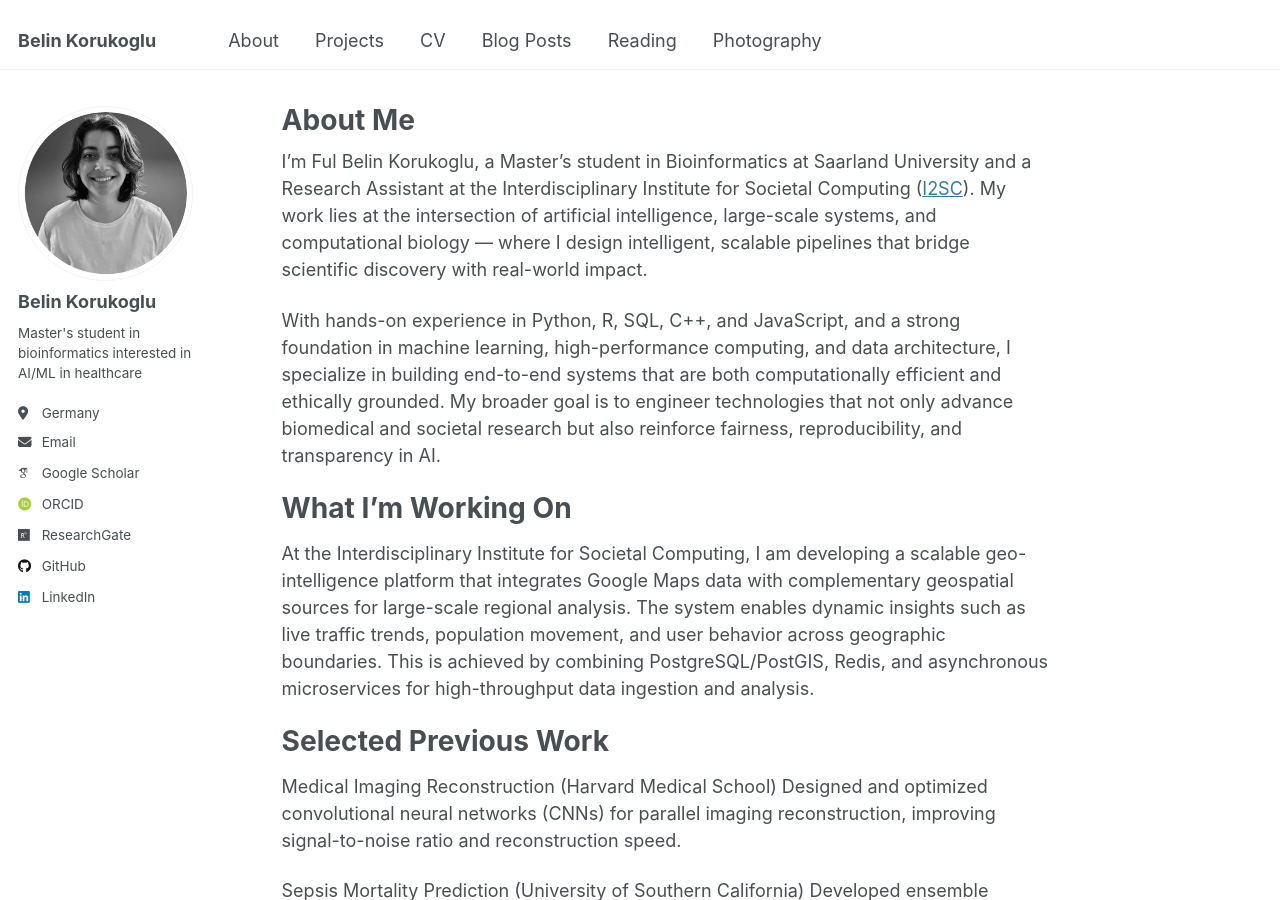
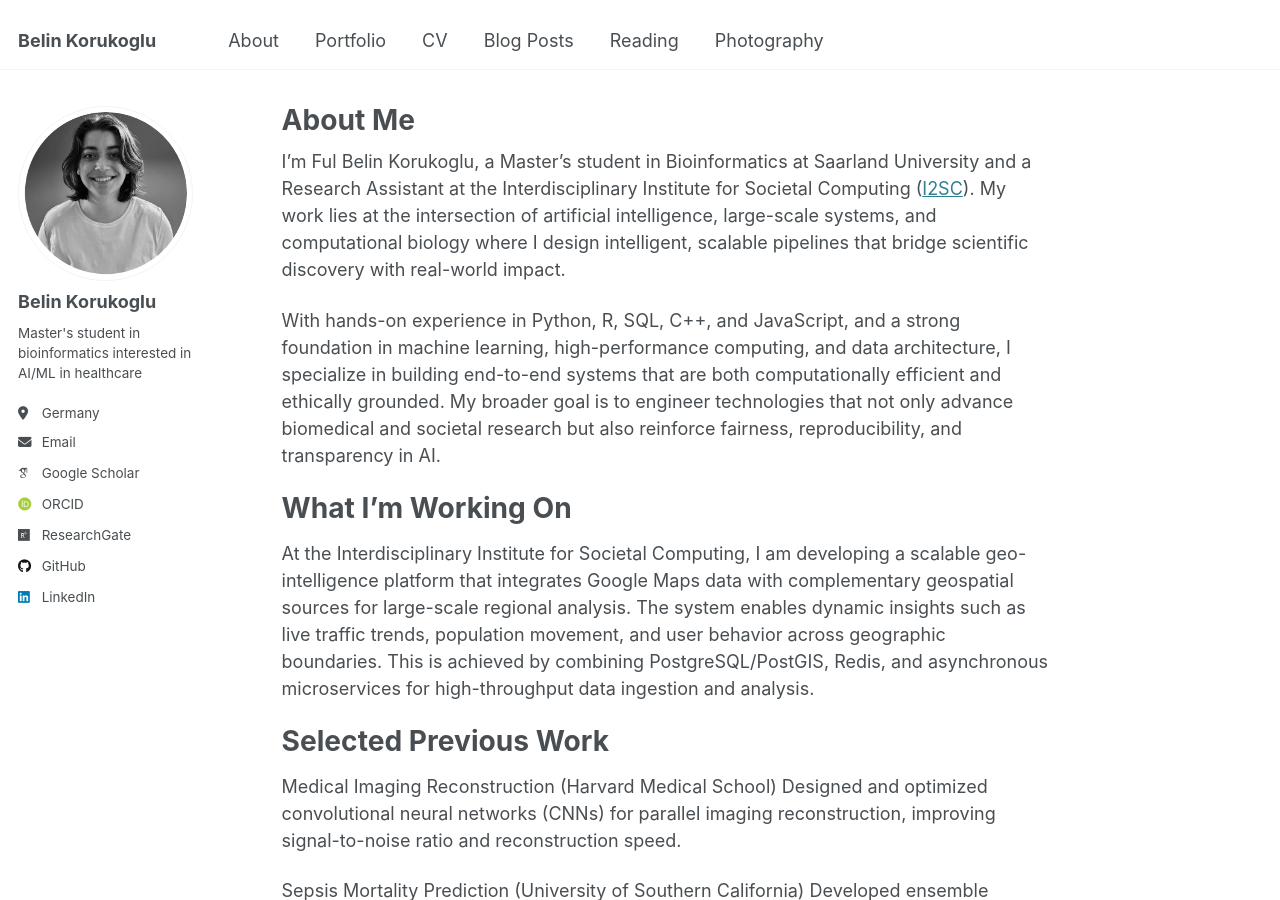
Before and after one commit to fulbelin/fulbelin.github.io, a Jekyll site: the page built from _pages/about.md, in a window 1280 px wide and 900 px high. Built offline with Jekyll 4.4.1, drawn with Linux system fonts in a browser that asks for light colours; some web fonts are replaced.

Commit message:
nav update

```diff
--- a/_data/navigation.yml
+++ b/_data/navigation.yml
@@ -8,8 +8,8 @@ main:
   - title: "About"
     url: /About/
 
-  - title: "Projects"
-    url: /projects/
+  - title: "Portfolio"
+    url: /portfolio/
 
   - title: "CV"
     url: /cv/
--- a/_pages/about.md
+++ b/_pages/about.md
@@ -11,7 +11,7 @@ redirect_from:
 ---
 
 I’m Ful Belin Korukoglu, a Master’s student in Bioinformatics at Saarland University and a Research Assistant at the Interdisciplinary Institute for Societal Computing ([I2SC](https://www.i2sc.net/)).
-My work lies at the intersection of artificial intelligence, large-scale systems, and computational biology — where I design intelligent, scalable pipelines that bridge scientific discovery with real-world impact.
+My work lies at the intersection of artificial intelligence, large-scale systems, and computational biology where I design intelligent, scalable pipelines that bridge scientific discovery with real-world impact.
 
 With hands-on experience in Python, R, SQL, C++, and JavaScript, and a strong foundation in machine learning, high-performance computing, and data architecture, I specialize in building end-to-end systems that are both computationally efficient and ethically grounded.
 My broader goal is to engineer technologies that not only advance biomedical and societal research but also reinforce fairness, reproducibility, and transparency in AI.
```
